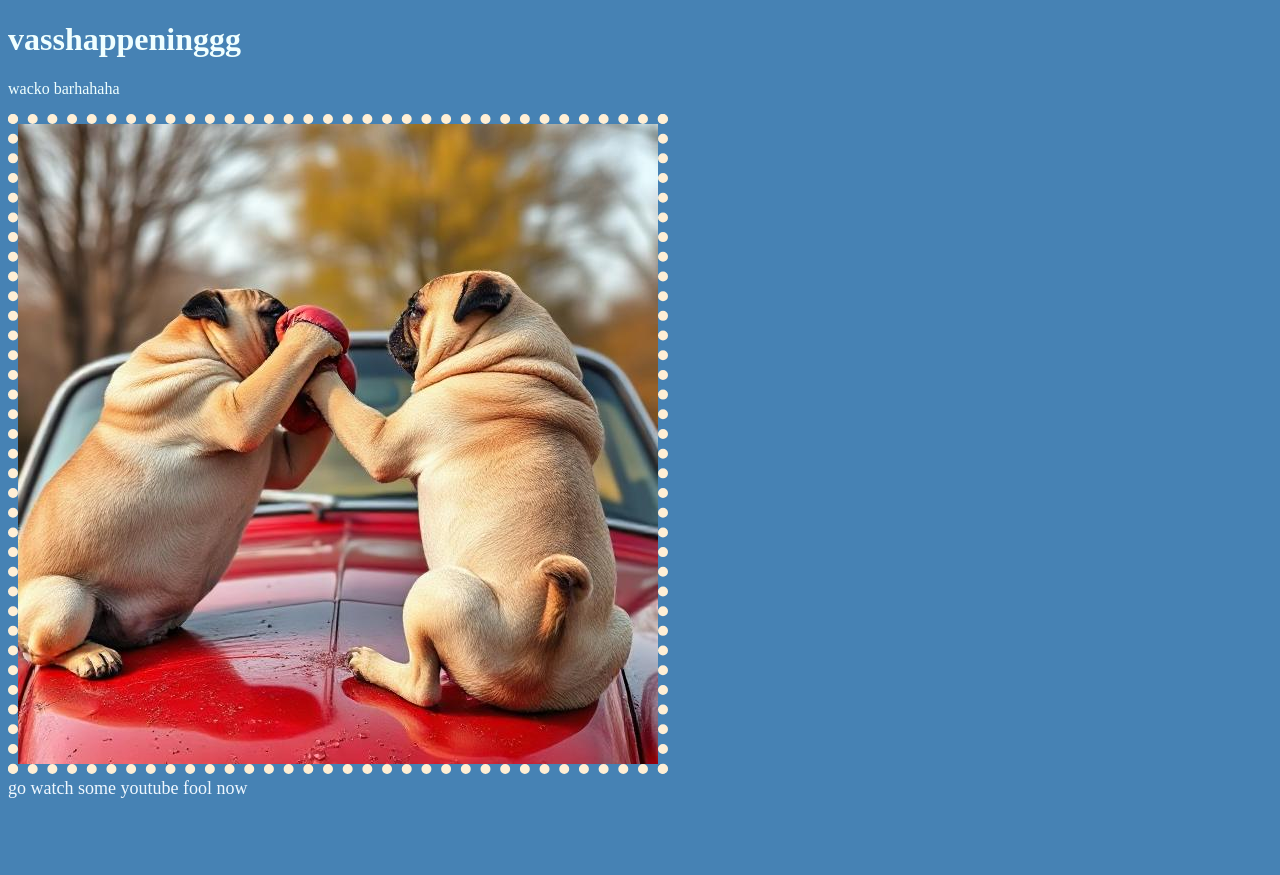
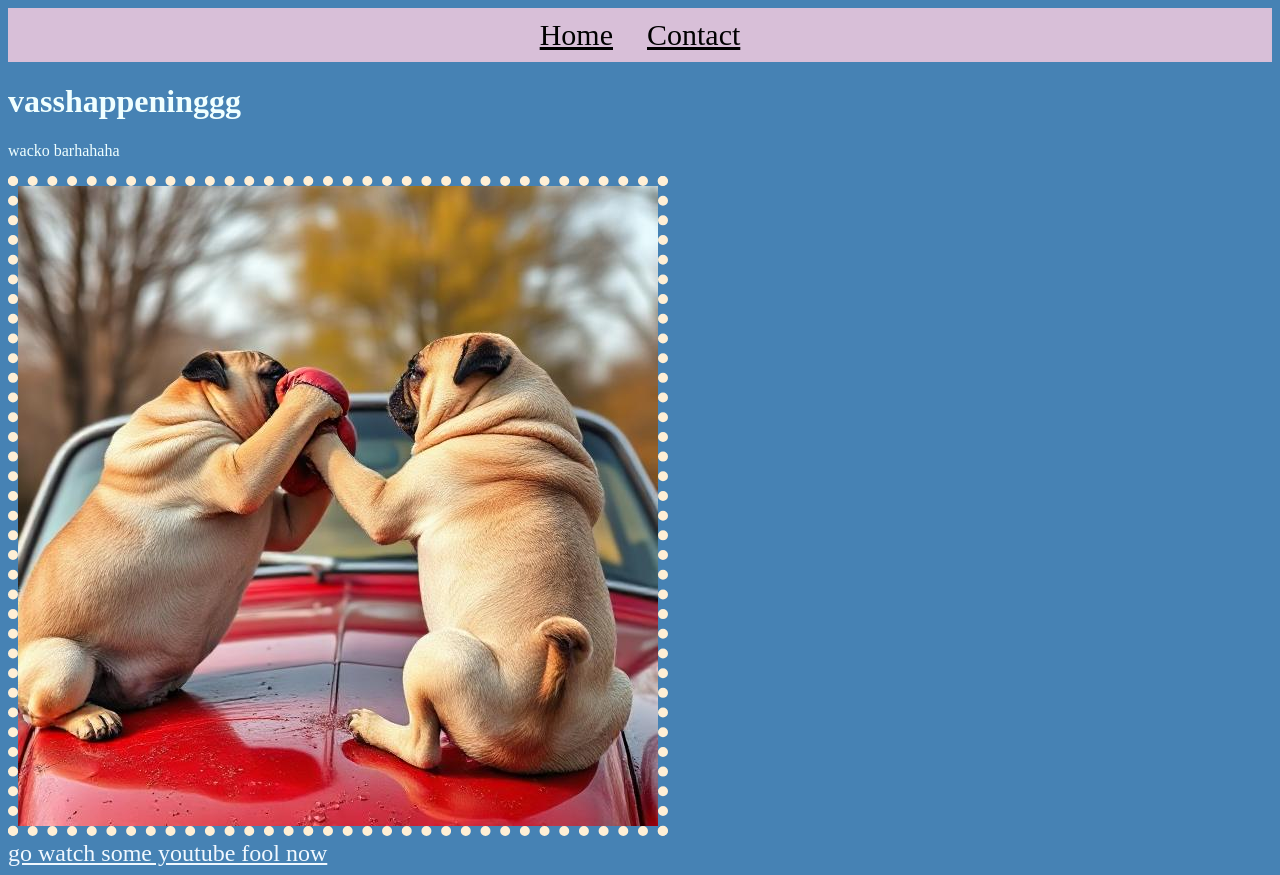
Before and after one commit to JustinDo101/ClassProject25-VOC, a plain HTML site: page Index.html in a window 1280 px wide. Before the commit the page ends 807 px from the top, so only its background shows below. Drawn offline with Linux system fonts and the light colour scheme.

Commit message:
Improvement after not understanding

```diff
--- a/Index.html
+++ b/Index.html
@@ -8,6 +8,11 @@
     </head>
     <!--body is for content -->
     <body>
+        <!-- nav for navigation -->
+        <nav id="main-nav">
+            <a href="Index.html">Home</a>
+            <a href="contact.html">Contact</a>
+        </nav>
         <h1>vasshappeninggg</h1>
         <p>wacko barhahaha</p>
         <img src="Pugs having a punch on.jpg" alt="Penny and hero boxing onna car">
--- a/styles.css
+++ b/styles.css
@@ -1,19 +1,45 @@
-body{
-    background-color:steelblue
+body {
+    background-color: steelblue
 }
-h1{
+
+h1 {
     color: azure;
 }
-p{
+
+p {
     color: azure;
 }
+
 img {
     border-style: dotted;
     border-width: 10px;
     border-color: papayawhip;
 }
+
+img:hover {
+    border-style: groove;
+    border-color: red;
+}
+
 a {
     color: aliceblue;
-    font-size: large;
-    text-decoration: none;
+    font-size: x-large
 }
+
+#main-nav {
+    background-color: thistle;
+    text-align: center;
+    padding: 10px;
+
+}
+
+#main-nav a {
+    font-size: 30px;
+    color: black;
+    margin: 15px;
+}
+
+#main-nav a:hover {
+    text-decoration: line-through;
+    color: aliceblue;
+}
```
Also changed, not shown: contact.html (added, +19 -0 lines).
